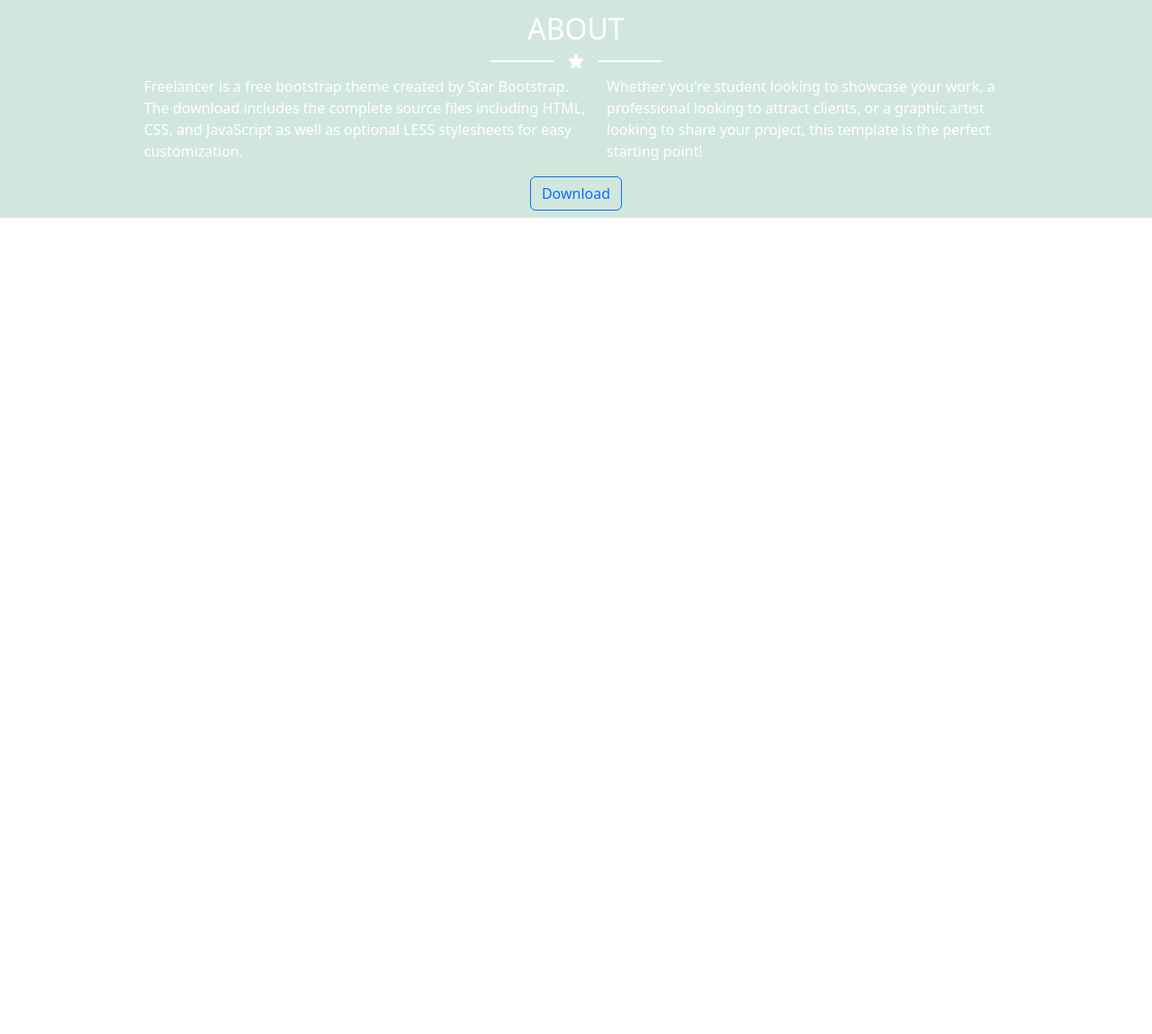
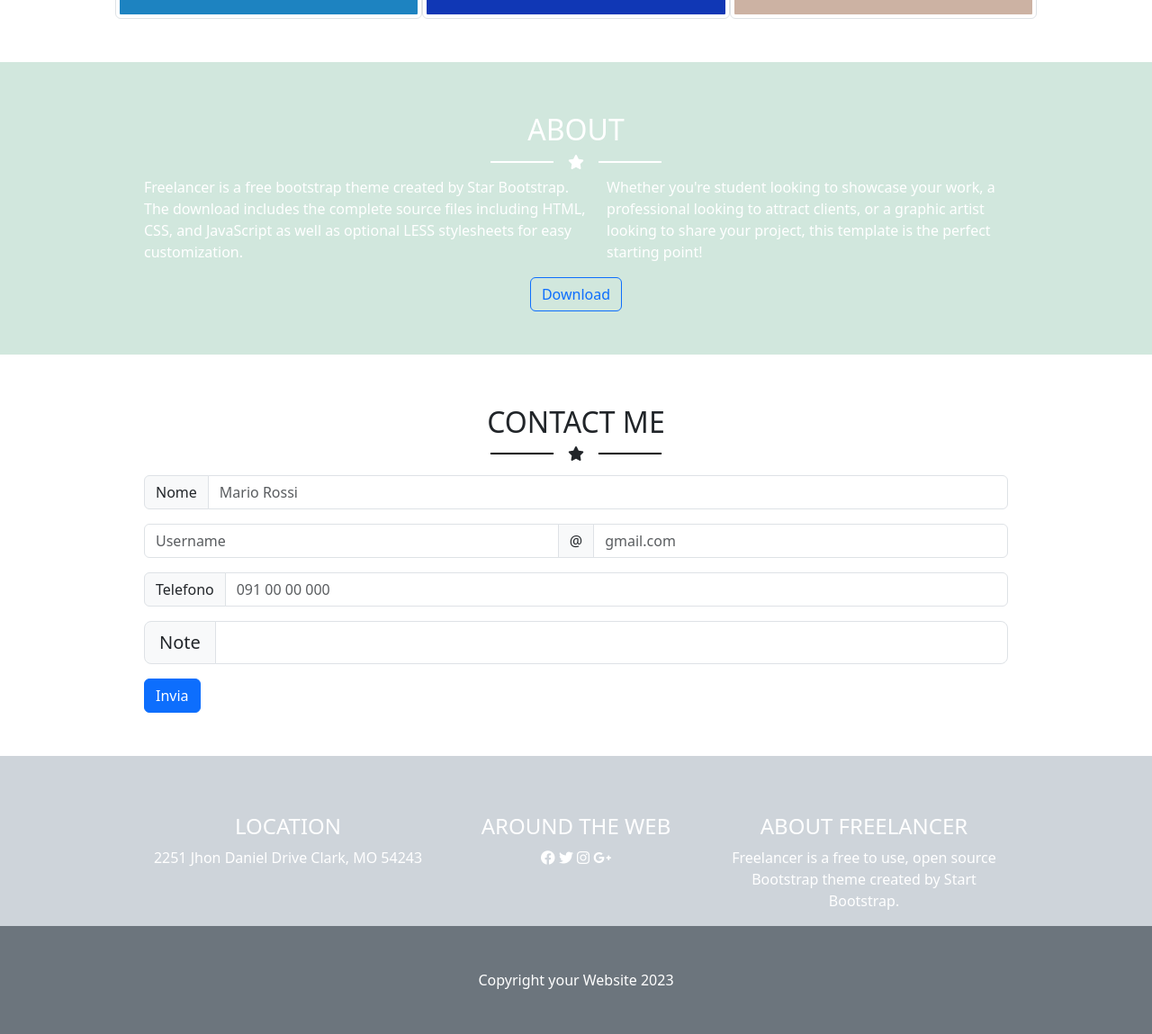
Before and after one commit to SalvatoreBrancato/html-css-bootstrap-freelancer, a plain HTML site: page index.html in a window 1280 px wide. Shown: the part 958-2107 px from the top of the page at 90% size. Before the commit the page ends 1200 px from the top, so only its background shows below. Drawn offline with nearby package versions, Linux system fonts and the light colour scheme.

Commit message:
Struttura_completa_dettagli_da_completare

```diff
--- a/css/style.css
+++ b/css/style.css
@@ -31,7 +31,3 @@ ul{
         width: 80%;
     }
 }
-
-@media only screen and (min-width: 992px){
-
-}
--- a/index.html
+++ b/index.html
@@ -24,7 +24,7 @@
     </nav>
     <main>
         <!-- I sezione -->
-        <section class="bg-success-subtle d-flex align-items-center flex-column pb-2">
+        <section class="bg-success-subtle d-flex align-items-center flex-column pb-md-3">
             <img class="img-avatar" src="./img/avatar.svg" alt="img-avatar">
             <h1 class="text-white">START BOOTSTRAP</h1>
             <div class="d-flex jusify-content-center align-items-center text-white">
@@ -36,9 +36,9 @@
         </section>
 
         <!-- II sezione -->
-        <section id="section-2" class="mx-auto">
+        <section id="section-2" class="mx-auto pb-5">
             <h2 class="text-center mt-2">PORTFOLIO</h2>
-            <div class="d-flex justify-content-center align-items-center mb-2">
+            <div class="d-flex justify-content-center align-items-center mb-2 pb-md-3">
                 <div class="line-black me-3"></div>
                 <i class="fa-solid fa-star"></i>
                 <div class="line-black ms-3"></div>
@@ -54,7 +54,7 @@
         </section>
 
         <!-- III sezione -->
-        <section class="bg-success-subtle pt-2 pb-2">
+        <section class="bg-success-subtle pt-5 pb-5">
             <div class="corpo-section-3 mx-auto w-75">
                 <h2 class="text-center mt-2 text-white">ABOUT</h2>
                 <div class="d-flex justify-content-center align-items-center mb-2 text-center">
@@ -71,7 +71,60 @@
                 </div>
             </div>
         </section>
+
+        <!-- IV sezione -->
+        <section class="w-75 mx-auto pt-5 pb-5">
+            <h2 class="text-center mt-2">CONTACT ME</h2>
+            <div class="d-flex justify-content-center align-items-center mb-2">
+                <div class="line-black me-3"></div>
+                <i class="fa-solid fa-star"></i>
+                <div class="line-black ms-3"></div>
+            </div>
+            <div class="input-group mb-3 mt-3">
+                <span class="input-group-text" id="basic-addon1">Nome</span>
+                <input type="text" class="form-control" placeholder="Mario Rossi" aria-label="Username" aria-describedby="basic-addon1">
+            </div>
+            <div class="input-group mb-3 mt-3">
+                <input type="text" class="form-control" placeholder="Username" aria-label="Username">
+                <span class="input-group-text">@</span>
+                <input type="text" class="form-control" placeholder="gmail.com" aria-label="Server">
+            </div>
+            <div class="input-group mb-3 mt-3">
+                <span class="input-group-text" id="basic-addon1">Telefono</span>
+                <input type="text" class="form-control" placeholder="091 00 00 000" aria-label="Username" aria-describedby="basic-addon1">
+            </div>
+            <div class="input-group input-group-lg mb-3 mt-3">
+                <span class="input-group-text" id="inputGroup-sizing-lg">Note</span>
+                <input type="text" class="form-control" aria-label="Sizing example input" aria-describedby="inputGroup-sizing-lg">
+              </div>
+              <button type="button" class="btn btn-primary">Invia</button>
+        </section>
     </main>
+
+    <!-- footer -->
+    <footer class="bg-dark-subtle pt-5">
+        <div class="w-75 mx-auto text-center d-md-flex justify-content-md-around align-items-start text-white">
+            <div class="mt-3 col-md-4">
+                <h4>LOCATION</h4>
+                <span>2251 Jhon Daniel Drive Clark, MO 54243</span>
+            </div>
+            <div class="mt-3 col-md-4">
+                <h4>AROUND THE WEB</h4>
+                <i class="fa-brands fa-facebook"></i>
+                <i class="fa-brands fa-twitter"></i>
+                <i class="fa-brands fa-instagram"></i>
+                <i class="fa-brands fa-google-plus-g"></i>
+            </div>
+            <div class="mt-3 col-md-4">
+                <h4>ABOUT FREELANCER</h4>
+                <p>Freelancer is a free to use, open source Bootstrap theme created by Start Bootstrap.</p>
+            </div>
+        </div>
+        <div class="bg-secondary text-center pt-3 pt-md-5 pb-3 pb-md-5">
+            <span class="w-75 text-white">Copyright your Website 2023</span>
+
+        </div>
+    </footer>
 
 
 
```
